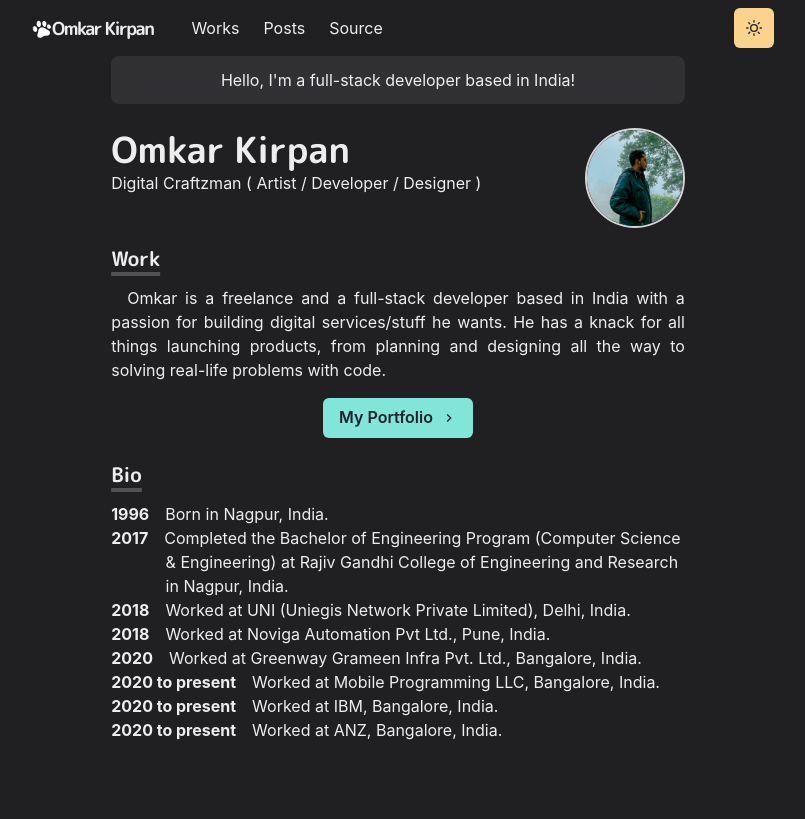
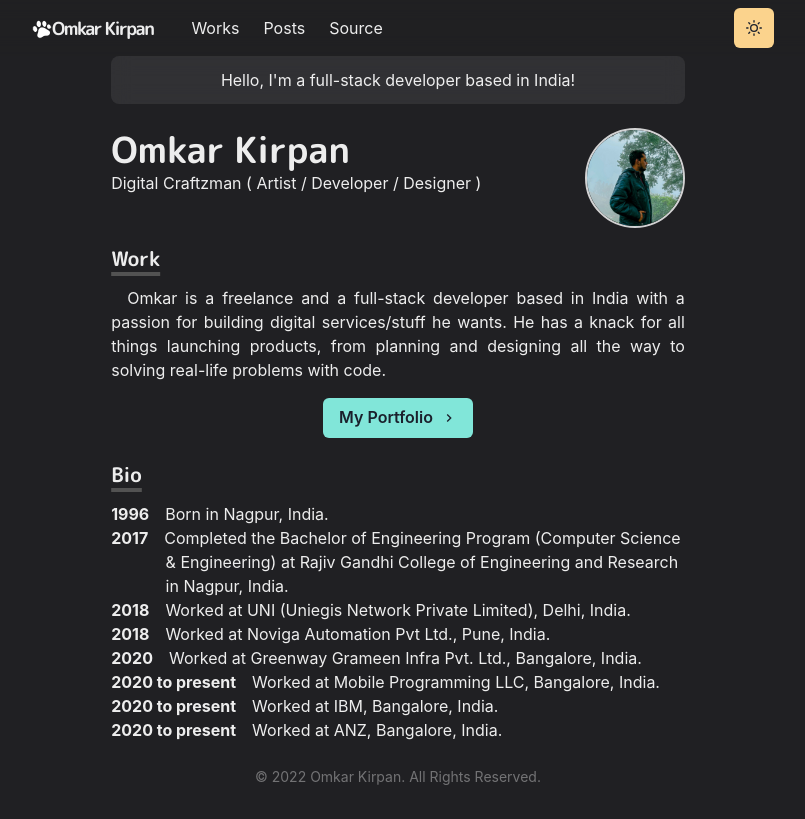
Before and after one commit to OmkarKirpan/OmkarKirpan-homepage, a Next.js app: page / in a window 1280 px wide. Shown: the whole page, without its empty margins (242-1047 px from the left). Built offline with nearby package versions, Linux system fonts and the light colour scheme.

Commit message:
feat(Footer): :sparkles: add Footer to website

```diff
--- /dev/null
+++ b/components/footer.js
@@ -0,0 +1,11 @@
+import { Box } from '@chakra-ui/react'
+
+const Footer = () => {
+  return (
+    <Box align="center" opacity={0.4} fontSize="sm">
+      &copy; {new Date().getFullYear()} Omkar Kirpan. All Rights Reserved.
+    </Box>
+  )
+}
+
+export default Footer
--- a/components/layouts/main.js
+++ b/components/layouts/main.js
@@ -1,5 +1,6 @@
 import Head from 'next/head'
 import { Box, Container } from '@chakra-ui/react'
+import Footer from '../footer'
 import NavBar from '../navbar'
 
 const Main = ({ children, router }) => {
@@ -14,6 +15,7 @@
 
       <Container maxW="container.md" pt={14}>
         {children}
+        <Footer />
       </Container>
     </Box>
   )
```
